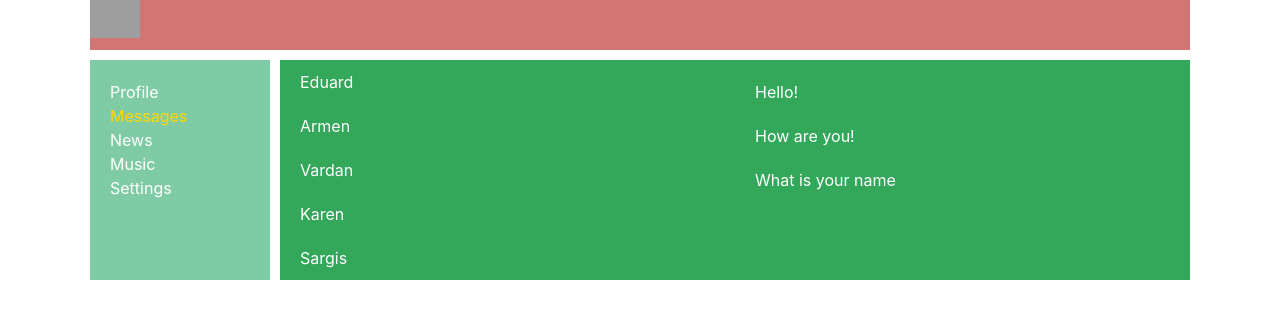
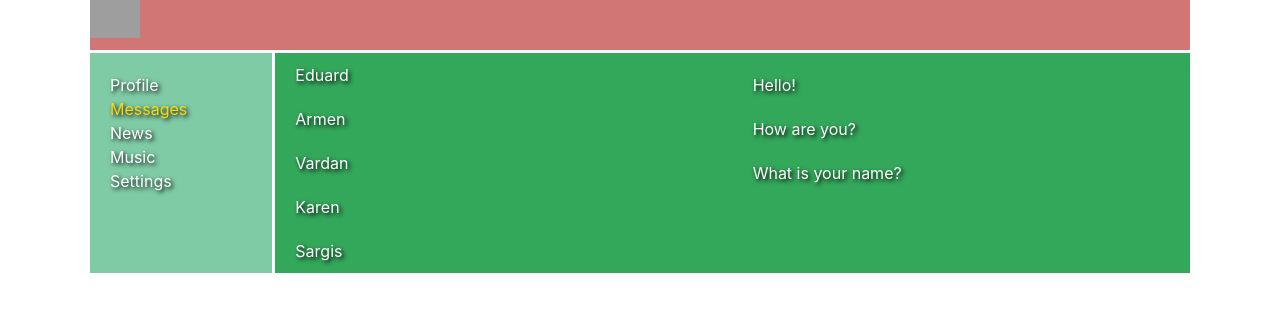
Before and after one commit to zograb731537/git-test, a React (Create React App) app: page /dialogs in a window 1280 px wide. Shown: the top 318 px of the page. Built offline with nearby package versions, Linux system fonts and the light colour scheme; grey boxes are pictures that could not be loaded.

Commit message:
today we are lerned map function

```diff
--- a/src/App.css
+++ b/src/App.css
@@ -58,7 +58,7 @@
     "n c c";
   grid-template-columns: 2fr 10fr;
   grid-template-rows: 50px 1fr;
-  grid-gap: 10px;
+  grid-gap: 3px;
 }
 
 .app-wrapper-content {
@@ -67,6 +67,6 @@
 }
 
 .app-wrapper-content img{
-  width:910px;
-
+  width:915px;
+ height: 200px;
 }
--- a/src/components/Dialogs/Dialogs.jsx
+++ b/src/components/Dialogs/Dialogs.jsx
@@ -1,31 +1,56 @@
 import  React from 'react';
 import { NavLink } from 'react-router-dom';
-import s from './Dialogs.module.css'
+import s from './Dialogs.module.css';
+
+const DialogItem = (props) => {
+let path = "/dialogs/" + props.id;
+
+   return (
+      <div>
+         <div className={s.dialog + " " + s.active} >
+               <NavLink to={path}>{props.name}</NavLink>
+              </div>
+      </div>
+   );
+}
+
+const Message = (props) => {
+   return (
+      <div>
+        <div className={s.message}>{props.message}</div>
+      </div>
+   )
+}
 
 const Dialogs = (props) => {
+
+let dialogs = [
+   {id: 1,name: "Eduard"},
+   {id: 2,name: "Armen"},
+   {id: 3,name: "Vardan"},
+   {id: 4,name: "Karen"},
+   {id: 5,name: "Sargis"},
+];
+
+
+let messages = [
+   {id: 1,message: "Hello!"},
+   {id: 2,message: "How are you?"},
+   {id: 3,message: "What is your name?"},
+]
+
+let DialogElement = dialogs.map( dialog =>  <DialogItem name={dialog.name} id={dialog.id}/> );
+
+
+let MessageElement = messages.map( element => <Message message={element.message} id={element.id} /> );
+
    return (
        <div className={s.dialogs}>
           <div className={s.dialogItems}>
-              <div className={s.dialog + " " + s.active} >
-               <NavLink to="/dialogs/1">Eduard</NavLink>
-              </div>
-              <div className={s.dialog}>
-               <NavLink to="/dialogs/2">Armen</NavLink>
-              </div>
-              <div className={s.dialog}>
-              <NavLink to="/dialogs/3">Vardan</NavLink>
-              </div>
-              <div className={s.dialog}>
-              <NavLink to="/dialogs/4">Karen</NavLink>
-              </div>
-              <div className={s.dialog}>
-              <NavLink to="/dialogs/5">Sargis</NavLink>
-              </div>
+          {DialogElement}
           </div>
           <div className={s.messages}>
-             <div className={s.message}>Hello!</div>
-             <div className={s.message}>How are you!</div>
-             <div className={s.message}>What is your name</div>
+             {MessageElement}
           </div>
        </div>
    )
--- a/src/components/Dialogs/Dialogs.module.css
+++ b/src/components/Dialogs/Dialogs.module.css
@@ -6,6 +6,7 @@
   padding: 10px;
   color: #fff;
   text-decoration:none;
+  text-shadow: 2px 2px 4px #000000;
 }
 .dialogItems .active{
     color: gold;
@@ -22,4 +23,5 @@
 
 .message {
   padding: 10px;
+  text-shadow: 2px 2px 4px #000000;
 }
--- a/src/components/Navbar/Navbar.module.css
+++ b/src/components/Navbar/Navbar.module.css
@@ -6,6 +6,7 @@
 .item a{
   text-decoration: none;
     color:white;
+    text-shadow: 2px 2px 4px #000000;
 }
 
 .item a.active{
--- a/src/components/Profiles/MyPosts/Post/MyPosts.jsx
+++ b/src/components/Profiles/MyPosts/Post/MyPosts.jsx
@@ -4,20 +4,32 @@ import Post from "./Post";
 
 
 const MyPosts = (props) => {
+
+    let posts = [
+        {id: 1,message: " Hello , how are you!",count:15},
+        {id: 2,message: " It's my first post!",count:18},
+        {id: 3,message: " I want to be a programmer!",count:20},
+        {id: 4,message: "I feel I can do it!",count:10},
+     ];
+
+     let postsElement = posts.map( post => <Post name={post.message} count={post.count} id={post.id}  />);
+
     return (
         <div className={s.posts}>
+            <h3>My posts</h3>
          <div>
              <img src="https://is.gd/Xg5dWL/" />
           </div>
          <div>
+             <div>
            <textarea></textarea>
+           </div>
+           <div>
            <button>Add post</button>
            </div>
-           <div style={{color:'white'}}>
-               <Post name=" Hello , how are you!" count="15"/>
-               <Post name=" It's my first post!" count="18"/>
-               <Post name=" I want to be a programmer!" count="20"/>
-               <Post name=" I feel I can do it!" count="10"/>
+           </div>
+           <div className={s.postMessage}>
+               {postsElement}
            </div>
           </div>
     );
--- a/src/components/Profiles/MyPosts/Post/MyPosts.module.css
+++ b/src/components/Profiles/MyPosts/Post/MyPosts.module.css
@@ -1,4 +1,12 @@
 .posts img{
-    width: 100px;
-    height: 100px;
+    width: 50px;
+    height: 50px;
 }
+.posts{
+    color: white;
+    padding: 10px;
+}
+.postMessage{
+    margin-top: 10px;
+    text-shadow: 2px 2px 4px #000000;
+}
--- a/src/components/Profiles/MyPosts/Post/Post.jsx
+++ b/src/components/Profiles/MyPosts/Post/Post.jsx
@@ -7,7 +7,7 @@ const Post = (props) => {
          <div>
            <div className={s.postPhoto}>
                <img src="https://is.gd/toFYA6"/>
-                {props.name}
+                 {props.name}
              <div>
                  <span>Like:{props.count}</span>
              </div>
--- a/src/components/Profiles/MyPosts/Profile.jsx
+++ b/src/components/Profiles/MyPosts/Profile.jsx
@@ -1,14 +1,13 @@
 import React from "react";
 import s from "./Profile.module.css";
 import MyPosts from "./Post/MyPosts";
+import ProfileInfo from "../ProfileInfo/Profileinfo";
 
 
 const Profile = (props) => {
     return (
       <div>
-          <div>
-             <img src="https://is.gd/xOdpWc" />
-          </div>
+        <ProfileInfo />
           <MyPosts />
       </div>
     );
--- /dev/null
+++ b/src/components/Profiles/ProfileInfo/Profileinfo.jsx
@@ -0,0 +1,16 @@
+import React from "react";
+import s from "./ProfileInfo.module.css";
+
+
+
+const ProfileInfo = (props) => {
+    return (
+      <div>
+          <div>
+             <img src="https://is.gd/xOdpWc" />
+          </div>
+      </div>
+    );
+}
+
+export default ProfileInfo;
```
Also changed, not shown: src/components/Profiles/ProfileInfo/ProfileInfo.module.css (added), 1 other file (tests, documents, lock files or other folders).
